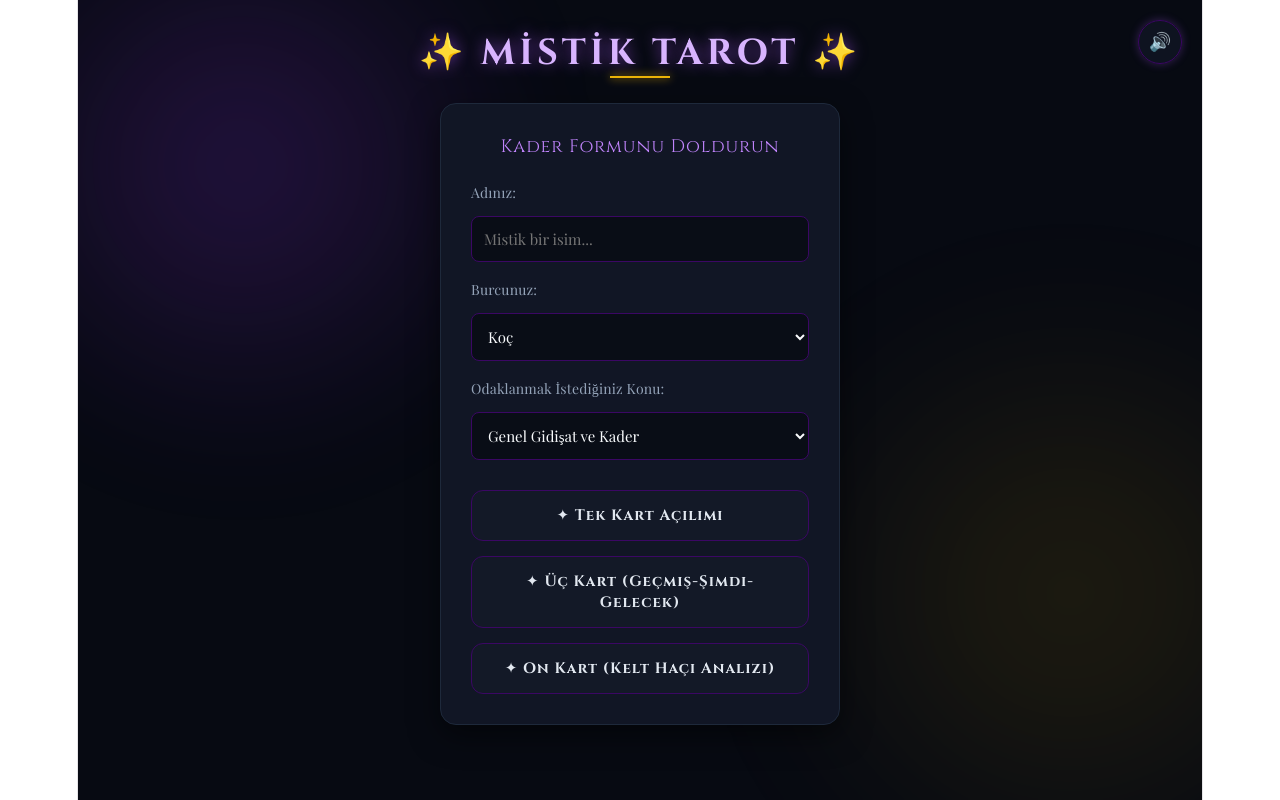
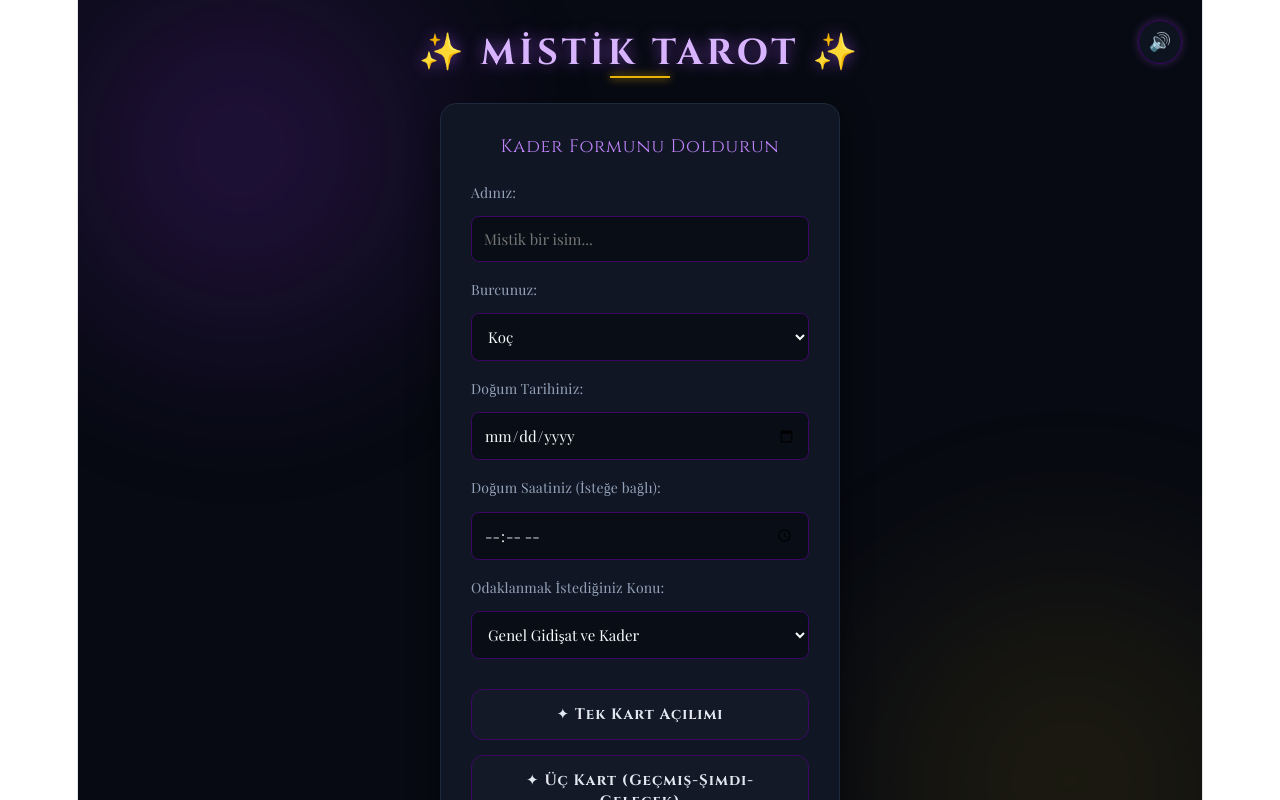
Before and after one commit to omerdumansakarya-dot/tarot-app, a React (Vite) app: page / in a window 1280 px wide. Shown: the top 800 px of the page. Built offline with nearby package versions, Linux system fonts and the light colour scheme; a web font is replaced by a local one.

Commit message:
ana ekran bilgi girişi

```diff
--- a/src/App.jsx
+++ b/src/App.jsx
@@ -25,6 +25,8 @@ export default function App() {
 
   const [kullaniciAdi, setKullaniciAdi] = useState("");
   const [kullaniciBurcu, setKullaniciBurcu] = useState("Koç");
+  const [dogumTarihi, setDogumTarihi] = useState(""); // YENİ: Doğum Tarihi State'i
+  const [dogumSaati, setDogumSaati] = useState("");   // YENİ: Doğum Saati State'i
   const [odakKonusu, setOdakKonusu] = useState("genel");
 
   const [desteRituelDurumu, setDesteRituelDurumu] = useState("bekliyor");
@@ -67,6 +69,7 @@ export default function App() {
       console.log("Ses motoru başlatılamadı:", e);
     }
   };
+
   const gunlukBurcYorumuGetir = () => {
     const bugun = new Date();
     const gun = bugun.getDate();
@@ -185,8 +188,7 @@ export default function App() {
 
     setYukleniyorMu(true);
 
-    // 1. ADIM: Mevcut sabit/klasik yorum yapısını oluştur
-    let girisCumlesi = `Sevgili ${kullaniciAdi || 'Misafir'} (${kullaniciBurcu} Burcu), ruhunun derinliklerinde saklı olan enerjiler ve özellikle yoğunlaştığın "${odakMetniGetir()}" konusu için mistik kader çarkı döndü.\n\n`;
+    let girisCumlesi = `Sevgili ${kullaniciAdi || 'Misafir'} (${kullaniciBurcu} Burcu, Doğum: ${dogumTarihi || belirtilmedi} ${dogumSaati ? saat + dogumSaati : ''}), ruhunun derinliklerinde saklı olan enerjiler ve özellikle yoğunlaştığın "${odakMetniGetir()}" konusu için mistik kader çarkı döndü.\n\n`;
     let kartAnalizleri = "";
 
     if (acilimTuru === 1) {
@@ -201,21 +203,26 @@ export default function App() {
       kartAnalizleri = acikKartlarVerisi.map((k, i) => `✦ ${keltKonumlari[i]}:\nBeliren "${k.veri.isim}${k.ters ? ' (Ters)' : ''}" kartı der ki: ${anlamGetir(k.veri, k.ters, i)}`).join("\n\n") + "\n\n";
     }
 
-    // 2. ADIM: AI'dan gelecek "Derinlikli Yorum" için hazırlık
     const kartListesi = acikKartlarVerisi.map((k, i) =>
       `${keltKonumlari[i] || (i+1 + ". Kart")}: ${k.veri.isim} ${k.ters ? '(Ters)' : ''}`
     ).join(", ");
 
-    const aiPrompt = `Kullanıcı ${kullaniciBurcu} burcu ve "${odakMetniGetir()}" konusuna odaklandı. Kartlar: ${kartListesi}.
+    const aiPrompt = `Kullanıcı ${kullaniciAdi} (${kullaniciBurcu} burcu, Doğum Tarihi: ${dogumTarihi}, Saat: ${dogumSaati}) ve "${odakMetniGetir()}" konusuna odaklandı. Kartlar: ${kartListesi}.
     Yukarıdaki verilere dayanarak, spiritüel ve edebi bir dille, bu dizilimin kullanıcının hayatına getirdiği gizli mesajları ve rehberliği yorumla. Sadece yorumu yap, giriş cümlesi kurma.`;
 
-   // ... diğer kodlar
     try {
-      // DİKKAT: Artık doğrudan NVIDIA'ya değil, kendi API'mize istek atıyoruz!
       const response = await fetch("/api/fal-yorumla", {
         method: "POST",
         headers: { "Content-Type": "application/json" },
-        body: JSON.stringify({ prompt: aiPrompt })
+        body: JSON.stringify({
+          prompt: aiPrompt,
+          kullaniciAdi,
+          kullaniciBurcu,
+          dogumTarihi,
+          dogumSaati,
+          odakKonusu,
+          kartlar: kartListesi
+        })
       });
 
       const data = await response.json();
@@ -226,7 +233,6 @@ export default function App() {
         throw new Error(data.error || "Yorum alınamadı");
       }
     } catch (error) {
-// ...
       setAiYorumu(`${girisCumlesi}${kartAnalizleri}\n(Not: Mistik ağlar şu an yoğun, AI yorumu geçici olarak ulaşılamaz.)`);
     } finally {
       setYukleniyorMu(false);
@@ -301,10 +307,12 @@ export default function App() {
         {acilimTuru === null && (
           <div style={{ width: '100%', maxWidth: '400px', backgroundColor: '#111625', padding: '30px', borderRadius: '16px', border: '1px solid #1e293b', boxShadow: '0 10px 30px rgba(0,0,0,0.5)', margin: '0 auto', boxSizing: 'border-box' }}>
             <p style={{ color: '#c084fc', fontFamily: '"Cinzel", serif', fontSize: '18px', marginBottom: '20px', letterSpacing: '1px', textAlign: 'center' }}>Kader Formunu Doldurun</p>
+
             <div style={{ marginBottom: '15px', textAlign: 'left' }}>
               <label style={{ display: 'block', color: '#94a3b8', fontSize: '14px', marginBottom: '5px' }}>Adınız:</label>
               <input type="text" placeholder="Mistik bir isim..." value={kullaniciAdi} onChange={(e) => setKullaniciAdi(e.target.value)} style={inputStili} />
             </div>
+
             <div style={{ marginBottom: '15px', textAlign: 'left' }}>
               <label style={{ display: 'block', color: '#94a3b8', fontSize: '14px', marginBottom: '5px' }}>Burcunuz:</label>
               <select value={kullaniciBurcu} onChange={(e) => setKullaniciBurcu(e.target.value)} style={inputStili}>
@@ -313,6 +321,19 @@ export default function App() {
                 ))}
               </select>
             </div>
+
+            {/* YENİ EKLENENALAN: Doğum Tarihi */}
+            <div style={{ marginBottom: '15px', textAlign: 'left' }}>
+              <label style={{ display: 'block', color: '#94a3b8', fontSize: '14px', marginBottom: '5px' }}>Doğum Tarihiniz:</label>
+              <input type="date" value={dogumTarihi} onChange={(e) => setDogumTarihi(e.target.value)} style={inputStili} />
+            </div>
+
+            {/* YENİ EKLENEN ALAN: Doğum Saati */}
+            <div style={{ marginBottom: '15px', textAlign: 'left' }}>
+              <label style={{ display: 'block', color: '#94a3b8', fontSize: '14px', marginBottom: '5px' }}>Doğum Saatiniz (İsteğe bağlı):</label>
+              <input type="time" value={dogumSaati} onChange={(e) => setDogumSaati(e.target.value)} style={inputStili} />
+            </div>
+
             <div style={{ marginBottom: '30px', textAlign: 'left' }}>
               <label style={{ display: 'block', color: '#94a3b8', fontSize: '14px', marginBottom: '5px' }}>Odaklanmak İstediğiniz Konu:</label>
               <select value={odakKonusu} onChange={(e) => setOdakKonusu(e.target.value)} style={inputStili}>
@@ -322,6 +343,7 @@ export default function App() {
                 <option value="saglik" style={{backgroundColor: '#111625'}}>✨ Sağlık & Spiritüellik</option>
               </select>
             </div>
+
             <div style={{ display: 'flex', flexDirection: 'column', gap: '15px' }}>
               <button onClick={() => acilimiBaslat(1)} style={menuButonStili}>✦ Tek Kart Açılımı</button>
               <button onClick={() => acilimiBaslat(3)} style={menuButonStili}>✦ Üç Kart (Geçmiş-Şimdi-Gelecek)</button>
@@ -387,7 +409,7 @@ export default function App() {
                         <div style={{ position: 'absolute', width: '100%', height: '100%', backfaceVisibility: 'hidden', borderRadius: '10px', padding: '4px', background: '#1e293b' }}>
                           <img src={kartArkasiResmi} style={{ width: '100%', height: '100%', borderRadius: '8px', objectFit: 'cover' }} />
                         </div>
-                        <div style={{ position: 'absolute', width: '100%', height: '100%', backfaceVisibility: 'hidden', transform: kart.bindTers ? 'rotateY(180deg) rotate(180deg)' : 'rotateY(180deg)', borderRadius: '10px', padding: '4px', background: 'linear-gradient(135deg, #eab308 0%, #3b0764 100%)' }}>
+                        <div style={{ position: 'absolute', width: '100%', height: '100%', backfaceVisibility: 'hidden', transform: kart.ters ? 'rotateY(180deg) rotate(180deg)' : 'rotateY(180deg)', borderRadius: '10px', padding: '4px', background: 'linear-gradient(135deg, #eab308 0%, #3b0764 100%)' }}>
                           <img src={`/assets/cards${kart.veri.resim}`} style={{ width: '100%', height: '100%', borderRadius: '8px', objectFit: 'cover' }} />
                         </div>
                       </div>
@@ -513,6 +535,7 @@ export default function App() {
 
     </div>
   );
+
   function renderKeltKarti(indeks, isHorizontal = false) {
     const kart = secilenKartlar[indeks];
 
```
